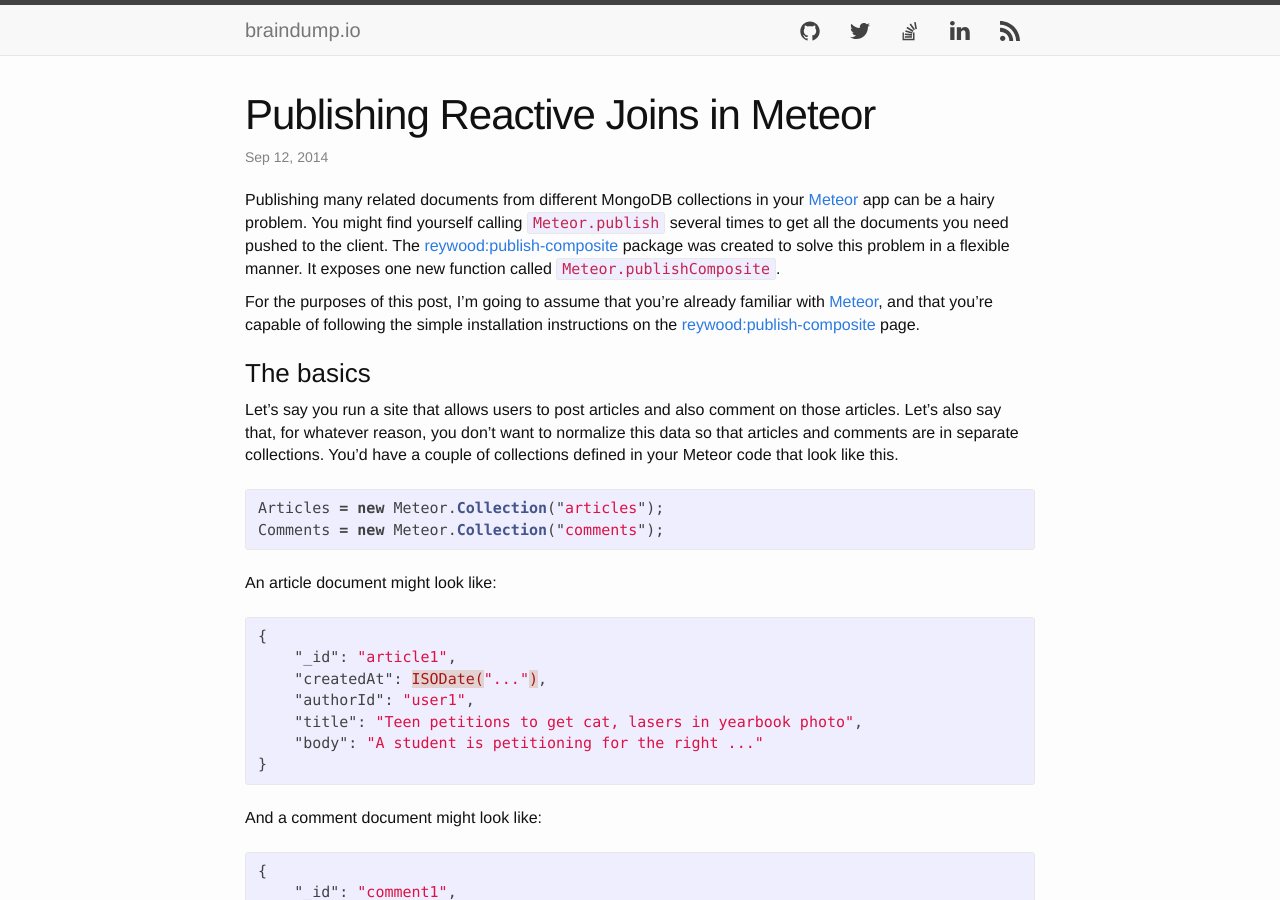
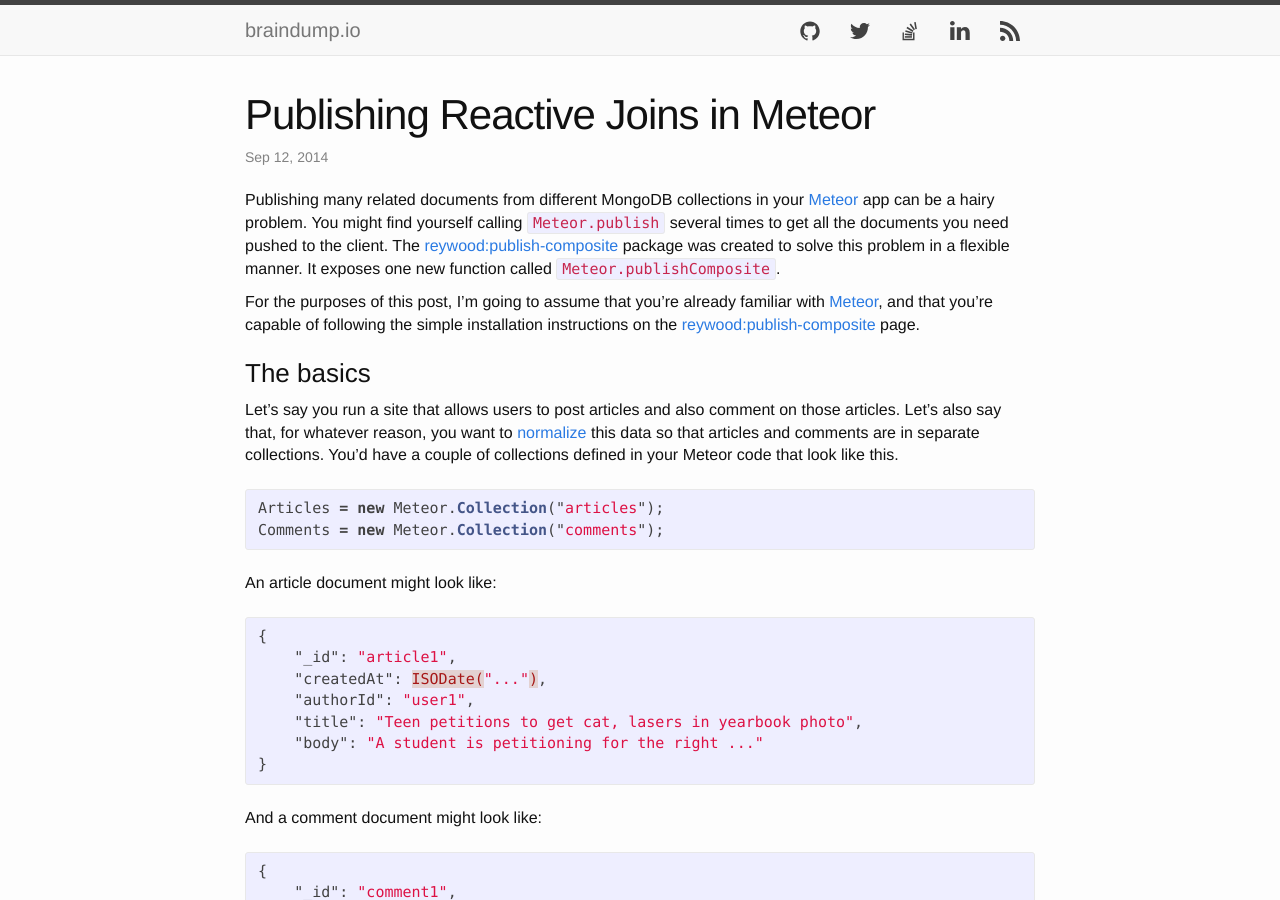
Before and after one commit to reywood/reywood.github.io, a Jekyll site: the page built from _posts/2014-09-12-publishing-reactive-joins-in-meteor.md, in a window 1280 px wide and 900 px high. Built offline with Jekyll 4.4.1, drawn with Linux system fonts in a browser that asks for light colours; nearby versions of some CDN libraries; comment, search, counter and statistics services are not loaded.

```diff
--- a/_posts/2014-09-12-publishing-reactive-joins-in-meteor.md
+++ b/_posts/2014-09-12-publishing-reactive-joins-in-meteor.md
@@ -16,7 +16,7 @@ For the purposes of this post, I'm going to assume that you're already familiar
 
 ### The basics
 
-Let's say you run a site that allows users to post articles and also comment on those articles. Let's also say that, for whatever reason, you don't want to normalize this data so that articles and comments are in separate collections. You'd have a couple of collections defined in your Meteor code that look like this.
+Let's say you run a site that allows users to post articles and also comment on those articles. Let's also say that, for whatever reason, you want to [normalize][database-normalization] this data so that articles and comments are in separate collections. You'd have a couple of collections defined in your Meteor code that look like this.
 
 {% highlight javascript %}
 Articles = new Meteor.Collection("articles");
```
Also changed, not shown: other parts of _posts/2014-09-12-publishing-reactive-joins-in-meteor.md (+1 -0 lines).
